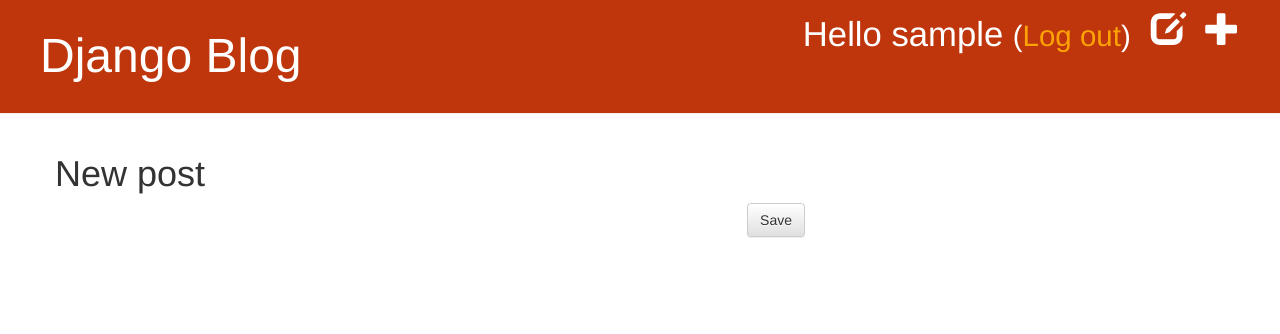
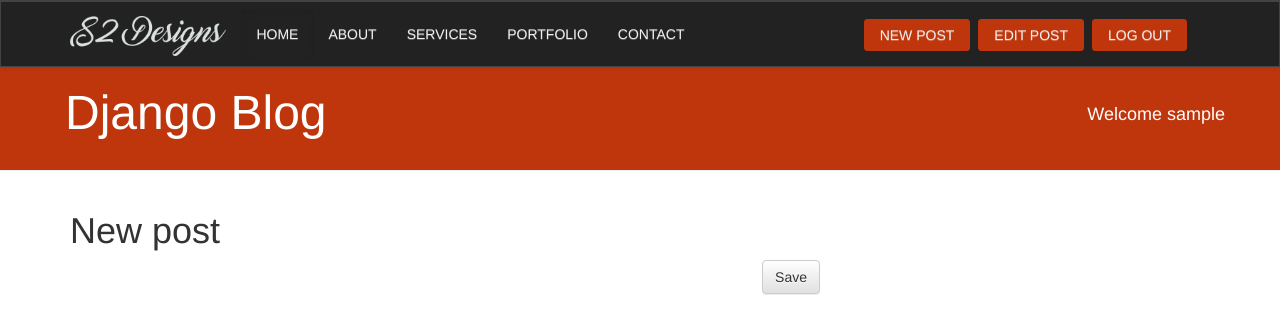
Before and after one commit to steveshead/django-blog, a Django app: page /post/new/ in a window 1280 px wide. Shown: the top 334 px of the page. Run offline with Django 3.2, Linux system fonts and the light colour scheme; the visitor is signed in with stand-in values (Sample User, id 1); some libraries are stand-ins or nearby versions.

Commit message:
added more CSS

```diff
--- a/blog/static/css/blog.css
+++ b/blog/static/css/blog.css
@@ -17,10 +17,18 @@
     color: #FCA205;
 }
 
+p.welcome {
+  color: #fff !important;
+  font-size: 18px;
+  float: right;
+  margin-top: 35px;
+  margin-right: 10px;
+}
+
 .page-header {
     background-color: #bf360c;
     margin-top: 0;
-    padding: 10px 20px 20px 40px;
+    padding: 0 20px 20px 40px;
 }
 
 .page-header h1, .page-header h1 a, .page-header h1 a:visited, .page-header h1 a:active {
@@ -127,6 +135,7 @@
 /* navbar */
 .navbar {
   border-radius: 0;
+  margin-bottom: 0;
 }
 .navbar-nav {
   margin: 7.5px 0;
--- a/blog/templates/blog/base.html
+++ b/blog/templates/blog/base.html
@@ -7,17 +7,56 @@
         <link rel="stylesheet" href="{% static 'css/blog.css' %}">
     </head>
     <body>
+      <header>
+        <nav class="navbar navbar-default">
+          <div class="container">
+            <!-- Brand and toggle get grouped for better mobile display -->
+            <div class="navbar-header">
+              <button type="button" class="navbar-toggle collapsed" data-toggle="collapse" data-target="#bs-example-navbar-collapse-1" aria-expanded="false">
+                <span class="sr-only">Toggle navigation</span>
+                <span class="icon-bar"></span>
+                <span class="icon-bar"></span>
+                <span class="icon-bar"></span>
+              </button>
+              <a class="navbar-brand" href="/"><img src="{% static 'images/s2-logo.png' %}" height="40" alt="" /></a>
+            </div>
+
+            <!-- Collect the nav links, forms, and other content for toggling -->
+            <div class="collapse navbar-collapse" id="bs-example-navbar-collapse-1">
+              <ul class="nav navbar-nav">
+                <li class="active"><a href="/">Home <span class="sr-only">(current)</span></a></li>
+                <li><a href="#">About</a></li>
+                <li><a href="#">Services</a></li>
+                <li><a href="#">Portfolio</a></li>
+                <li><a href="#">Contact</a></li>
+              </ul>
+
+              <ul class="nav navbar-nav navbar-right">
+            {% if user.is_authenticated %}
+
+           <li><a href="{% url 'post_new' %}" class="btn btn-dark-orange">New Post</a></li>
+            <li><a href="{% url 'post_draft_list' %}" class="btn btn-dark-orange">Edit Post</a></li>
+            <li><a href="{% url 'logout' %}" class="btn btn-dark-orange">Log Out</a></li>
+            {% else %}
+            <li><a href="{% url 'login' %}" class="btn btn-dark-orange">Log In</a></li>
+            {% endif %}
+
+              </ul>
+            </div><!-- /.navbar-collapse -->
+          </div><!-- /.container -->
+        </nav>
+      </header>
       <div class="page-header">
+        <div class="container">
+          <div class="row">
           {% if user.is_authenticated %}
-              <a href="{% url 'post_new' %}" class="top-menu"><span class="glyphicon glyphicon-plus"></span></a>
-              <a href="{% url 'post_draft_list' %}" class="top-menu"><span class="glyphicon glyphicon-edit"></span></a>
-              <p class="top-menu">Hello {{ user.username }} <small>(<a href="{% url 'logout' %}">Log out</a>)</small></p>
-          {% else %}
-              <a href="{% url 'login' %}" class="top-menu"><span class="glyphicon glyphicon-lock"></span></a>
+              <p class="welcome">Welcome {{ user.username }}</p>
           {% endif %}
           <h1><a href="/">Django Blog</a></h1>
+        </div>
+        </div>
       </div>
-        <div class="content container">
+        <div class="container">
             <div class="row">
                 <div class="col-md-8">
                 {% block content %}
```
Also changed, not shown: blog/static/css/blog.min.css.
